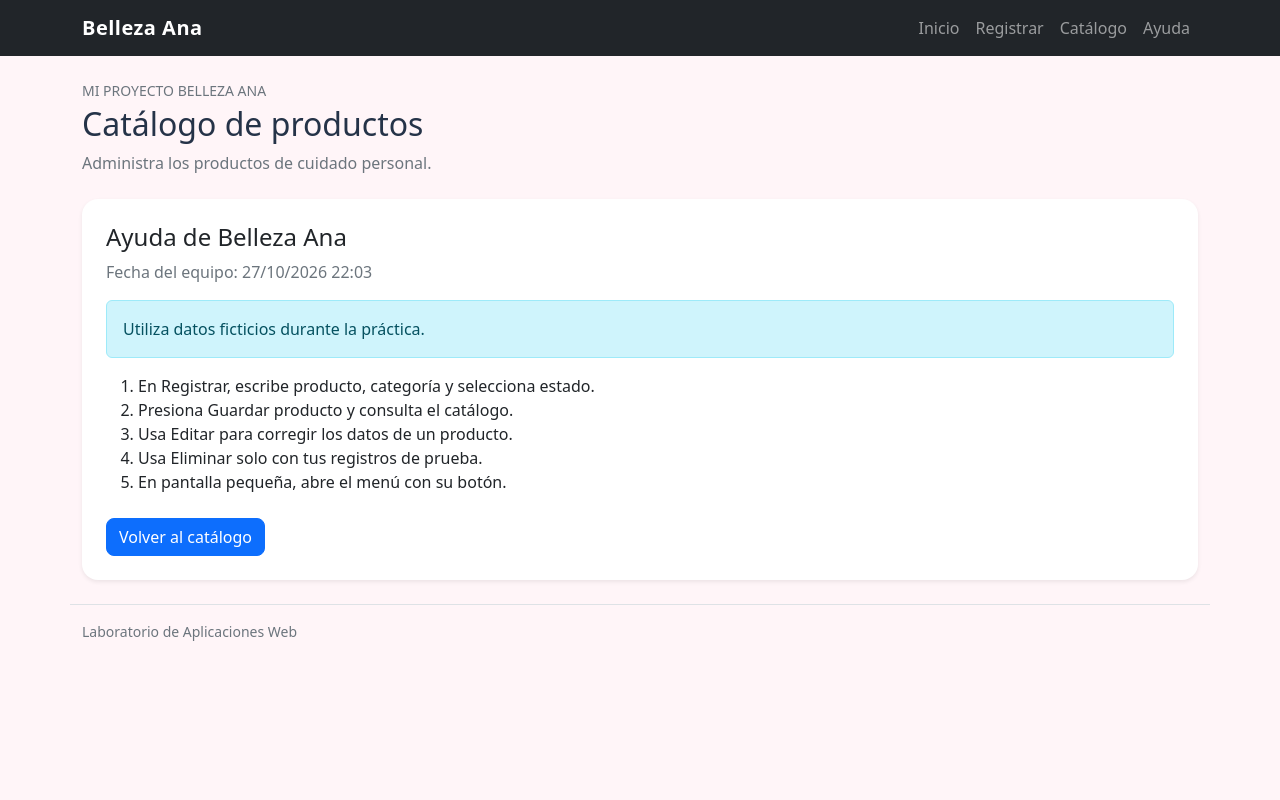
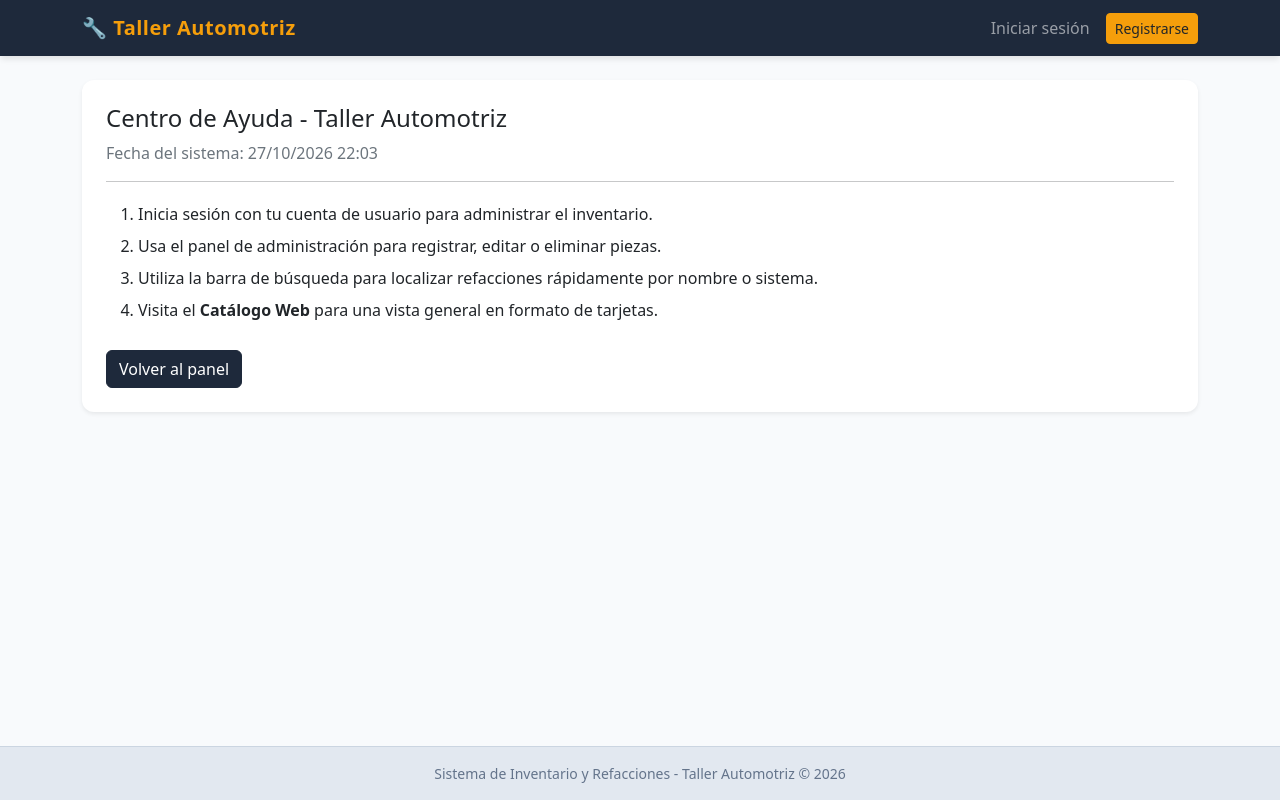
Before and after one commit to solisvallealejandrocbtis272-maker/Refaccionaria-ICE, a Flask app: page /ayuda in a window 1280 px wide. Run offline with Flask 3, Linux system fonts and the light colour scheme; some libraries are stand-ins or nearby versions.

Commit message:
Tercer cambio commit del proyecto

```diff
--- a/app.py
+++ b/app.py
@@ -2,13 +2,15 @@ import os
 from bson.objectid import ObjectId
 from bson.errors import InvalidId
 from datetime import datetime
-from flask import Flask, render_template, request, redirect, url_for, abort, jsonify
+from flask import Flask, render_template, request, redirect, url_for, abort, jsonify, session
 from pymongo import MongoClient
 from pymongo.errors import PyMongoError
+from werkzeug.security import generate_password_hash, check_password_hash
 
 app = Flask(__name__)
+app.secret_key = "clave_secreta_super_segura"  # Necesario para manejar sesiones de usuario
 
-# Configuración de conexión dinámica (Local vs Render / Atlas)
+# Conexión a MongoDB (Local o Atlas)
 mongo_uri = os.environ.get("MONGO_URI")
 if not mongo_uri:
     if os.environ.get("RENDER"):
@@ -16,79 +18,141 @@ if not mongo_uri:
     mongo_uri = "mongodb://127.0.0.1:27017/"
 
 cliente = MongoClient(mongo_uri, serverSelectionTimeoutMS=10000)
-base_datos = cliente["belleza_ana"]
-alumnos = base_datos["productos"]  # Colección 'productos'
+base_datos = cliente["taller_automotriz"]
+piezas = base_datos["piezas"]
+usuarios = base_datos["usuarios"]  # Nueva colección para cuentas de usuario
 
-def leer_formulario(datos=None):
-    if datos is None:
-        datos = request.form
-    campos = ("nombre", "categoria", "estado")
-    if any(not isinstance(datos.get(c, ""), str) for c in campos):
-        abort(400, description="Los campos deben contener texto.")
+# --- RUTAS DE AUTENTICACIÓN (Registro e Inicio de Sesión) ---
 
-    nombre = datos.get("nombre", "").strip()
-    categoria = datos.get("categoria", "").strip()
-    estado = datos.get("estado", "").strip()
+@app.route("/registro", methods=["GET", "POST"])
+def registro():
+    if request.method == "POST":
+        nombre_usuario = request.form.get("usuario", "").strip()
+        contrasena = request.form.get("password", "").strip()
 
-    if not nombre or not categoria or not estado:
-        abort(400, description="Completa nombre, categoría y estado.")
-    if len(nombre) > 80 or len(categoria) > 20:
-        abort(400, description="Máximo: nombre 80 y categoría 20.")
-    if estado not in ["Disponible", "Agotado"]:
-        abort(400, description="Selecciona un estado válido.")
+        if not nombre_usuario or not contrasena:
+            return render_template("registro.html", error="Completa todos los campos.")
 
-    return {"nombre": nombre, "categoria": categoria, "estado": estado}
+        # Verificar si el usuario ya existe
+        if usuarios.find_one({"usuario": nombre_usuario}):
+            return render_template("registro.html", error="El usuario ya existe.")
 
-def buscar_alumno(id):
-    try:
-        oid = ObjectId(id)
-    except InvalidId:
-        abort(404, description="La clave del producto no es válida.")
+        # Encriptar contraseña y guardar
+        hash_password = generate_password_hash(contrasena)
+        usuarios.insert_one({"usuario": nombre_usuario, "password": hash_password})
+        return redirect(url_for("login"))
 
-    producto = alumnos.find_one({"_id": oid})
-    if not producto:
-        abort(404, description="Este producto ya no existe.")
-    return producto
+    return render_template("registro.html")
 
-def producto_json(producto):
-    return {
-        "id": str(producto["_id"]),
-        "nombre": producto["nombre"],
-        "categoria": producto["categoria"],
-        "estado": producto["estado"]
-    }
+@app.route("/login", methods=["GET", "POST"])
+def login():
+    if request.method == "POST":
+        nombre_usuario = request.form.get("usuario", "").strip()
+        contrasena = request.form.get("password", "").strip()
 
-def leer_json():
-    datos = request.get_json(silent=True)
-    if not isinstance(datos, dict):
-        abort(400, description="Envía un objeto JSON válido.")
-    return leer_formulario(datos)
+        user = usuarios.find_one({"usuario": nombre_usuario})
+        if user and check_password_hash(user["password"], contrasena):
+            session["usuario"] = user["usuario"]
+            return redirect(url_for("inicio"))
 
-# Rutas Web (HTML)
+        return render_template("login.html", error="Usuario o contraseña incorrectos.")
+
+    return render_template("login.html")
+
+@app.route("/logout")
+def logout():
+    session.pop("usuario", None)
+    return redirect(url_for("login"))
+
+# --- RUTAS DEL TALLER Y BUSCADOR ---
+
 @app.route("/")
 def inicio():
-    lista = list(alumnos.find().sort("nombre", 1))
-    return render_template("index.html", alumnos=lista)
+    if "usuario" not in session:
+        return redirect(url_for("login"))
+
+    # Capturar término de búsqueda si el usuario escribe algo en el buscador
+    busqueda = request.args.get("q", "").strip()
+
+    if busqueda:
+        # Filtrar piezas por nombre o categoría usando comodines ($regex)
+        lista = list(piezas.find({
+            "$or": [
+                {"nombre": {"$regex": busqueda, "$options": "i"}},
+                {"categoria": {"$regex": busqueda, "$options": "i"}}
+            ]
+        }).sort("nombre", 1))
+    else:
+        lista = list(piezas.find().sort("nombre", 1))
+
+    return render_template("index.html", piezas=lista, busqueda=busqueda)
+
+@app.route("/catalogo")
+def catalogo():
+    # Página extra pública o exclusiva para visualizar el inventario en formato de tarjetas/catálogo
+    busqueda = request.args.get("q", "").strip()
+    if busqueda:
+        lista = list(piezas.find({
+            "$or": [
+                {"nombre": {"$regex": busqueda, "$options": "i"}},
+                {"categoria": {"$regex": busqueda, "$options": "i"}}
+            ]
+        }).sort("nombre", 1))
+    else:
+        lista = list(piezas.find().sort("nombre", 1))
+
+    return render_template("catalogo.html", piezas=lista, busqueda=busqueda)
 
 @app.route("/agregar", methods=["POST"])
 def agregar():
-    datos = leer_formulario()
-    alumnos.insert_one(datos)
+    if "usuario" not in session:
+        return redirect(url_for("login"))
+
+    nombre = request.form.get("nombre", "").strip()
+    categoria = request.form.get("categoria", "").strip()
+    estado = request.form.get("estado", "").strip()
+
+    if not nombre or not categoria or not estado:
+        abort(400, description="Completa todos los campos de la refacción.")
+
+    piezas.insert_one({"nombre": nombre, "categoria": categoria, "estado": estado})
     return redirect(url_for("inicio") + "#lista")
 
 @app.route("/editar/<id>", methods=["GET", "POST"])
 def editar(id):
-    producto = buscar_alumno(id)
+    if "usuario" not in session:
+        return redirect(url_for("login"))
+
+    try:
+        oid = ObjectId(id)
+    except InvalidId:
+        abort(404, description="ID no válido.")
+
+    pieza = piezas.find_one({"_id": oid})
+    if not pieza:
+        abort(404, description="La pieza no existe.")
+
     if request.method == "POST":
-        datos = leer_formulario()
-        alumnos.update_one({"_id": producto["_id"]}, {"$set": datos})
+        nombre = request.form.get("nombre", "").strip()
+        categoria = request.form.get("categoria", "").strip()
+        estado = request.form.get("estado", "").strip()
+
+        piezas.update_one({"_id": oid}, {"$set": {"nombre": nombre, "categoria": categoria, "estado": estado}})
         return redirect(url_for("inicio") + "#lista")
-    return render_template("editar.html", alumno=producto)
+
+    return render_template("editar.html", pieza=pieza)
 
 @app.route("/eliminar/<id>", methods=["POST"])
 def eliminar(id):
-    producto = buscar_alumno(id)
-    alumnos.delete_one({"_id": producto["_id"]})
+    if "usuario" not in session:
+        return redirect(url_for("login"))
+
+    try:
+        oid = ObjectId(id)
+    except InvalidId:
+        abort(404, description="ID no válido.")
+
+    piezas.delete_one({"_id": oid})
     return redirect(url_for("inicio") + "#lista")
 
 @app.route("/ayuda")
@@ -96,44 +160,5 @@ def ayuda():
     fecha = datetime.now().strftime("%d/%m/%Y %H:%M")
     return render_template("ayuda.html", fecha=fecha)
 
-# Rutas API REST (JSON)
-@app.route("/api/productos", methods=["GET", "POST"])
-def api_productos():
-    if request.method == "POST":
-        datos = leer_json()
-        resultado = alumnos.insert_one(datos)
-        producto = buscar_alumno(str(resultado.inserted_id))
-        return jsonify(producto_json(producto)), 201
-    lista = alumnos.find().sort("nombre", 1)
-    return jsonify([producto_json(p) for p in lista])
-
-@app.route("/api/productos/<id>", methods=["GET", "PUT", "DELETE"])
-def api_producto(id):
-    producto = buscar_alumno(id)
-    if request.method == "PUT":
-        datos = leer_json()
-        alumnos.update_one({"_id": producto["_id"]}, {"$set": datos})
-        return jsonify(producto_json(buscar_alumno(id)))
-    if request.method == "DELETE":
-        alumnos.delete_one({"_id": producto["_id"]})
-        return "", 204
-    return jsonify(producto_json(producto))
-
-# Manejo de Errores
-@app.errorhandler(PyMongoError)
-def error_mongo(error):
-    mensaje = "No fue posible conectar con la base de datos."
-    if request.path.startswith("/api/"):
-        return jsonify({"error": mensaje}), 503
-    return render_template("error.html", mensaje=mensaje), 503
-
-@app.errorhandler(400)
-@app.errorhandler(404)
-@app.errorhandler(405)
-def error_peticion(error):
-    if request.path.startswith("/api/"):
-        return jsonify({"error": error.description}), error.code
-    return render_template("error.html", mensaje=error.description), error.code
-
 if __name__ == "__main__":
     app.run(host="127.0.0.1", port=5000, debug=False)
--- a/static/estilos.css
+++ b/static/estilos.css
@@ -1,41 +1,76 @@
-/* Estilos globales y fondo suave */
-body {
-    background-color: #fff5f8;
-    color: #253348;
-    font-family: system-ui, -apple-system, "Segoe UI", Roboto, "Helvetica Neue", "Noto Sans", "Liberation Sans", Arial, sans-serif;
+:root {
+    --primary-color: #1e293b; /* Azul acero oscuro / Industrial */
+    --accent-color: #f59e0b;  /* Naranja / Amarillo advertencia automotriz */
+    --bg-color: #f8fafc;      /* Gris muy claro, limpio */
+    --card-bg: #ffffff;
+    --text-color: #334155;
 }
 
-/* Marca de la navegación */
+body {
+    background-color: var(--bg-color);
+    color: var(--text-color);
+    font-family: system-ui, -apple-system, "Segoe UI", Roboto, Helvetica, Arial, sans-serif;
+    min-height: 100vh;
+    display: flex;
+    flex-direction: column;
+}
+
+main {
+    flex: 1;
+}
+
+/* Barra de navegación */
+.navbar {
+    background-color: var(--primary-color) !important;
+    box-shadow: 0 4px 6px -1px rgba(0, 0, 0, 0.1);
+}
+
 .navbar-brand {
     font-weight: 700;
     letter-spacing: 0.5px;
+    color: var(--accent-color) !important;
 }
 
-/* Tarjetas y sombras suaves */
+/* Tarjetas */
 .card {
-    border: 0;
-    border-radius: 1rem;
-    box-shadow: 0 0.125rem 0.25rem rgba(0, 0, 0, 0.075);
+    border: none;
+    border-radius: 0.75rem;
+    box-shadow: 0 10px 15px -3px rgba(0, 0, 0, 0.05), 0 4px 6px -4px rgba(0, 0, 0, 0.05);
+    background-color: var(--card-bg);
 }
 
-/* Ajuste de desplazamiento para los identificadores (#registro y #lista) */
-section[id] {
-    scroll-margin-top: 1.5rem;
+/* Botones */
+.btn-primary {
+    background-color: var(--primary-color);
+    border-color: var(--primary-color);
+    font-weight: 500;
 }
 
-/* Encabezados de tabla */
-.table th {
-    white-space: nowrap;
+.btn-primary:hover {
+    background-color: #0f172a;
+    border-color: #0f172a;
 }
 
-/* Transiciones suaves en botones e interactividad */
-.btn {
-    border-radius: 0.5rem;
-    transition: all 0.2s ease-in-out;
+.btn-warning {
+    background-color: var(--accent-color);
+    border-color: var(--accent-color);
+    color: #fff;
+    font-weight: 500;
 }
 
-/* Personalización del badge contador */
-.badge {
-    font-size: 0.85em;
-    border-radius: 0.5rem;
+/* Tablas */
+.table-hover tbody tr:hover {
+    background-color: #f1f5f9;
 }
+
+/* Formularios */
+.form-control:focus, .form-select:focus {
+    border-color: var(--accent-color);
+    box-shadow: 0 0 0 0.25rem rgba(245, 158, 11, 0.25);
+}
+
+footer {
+    background-color: #e2e8f0;
+    color: #64748b;
+    border-top: 1px solid #cbd5e1;
+}
--- a/templates/ayuda.html
+++ b/templates/ayuda.html
@@ -1,22 +1,17 @@
 {% extends 'base.html' %}
 {% block contenido %}
-<section class="card shadow-sm">
+<div class="card shadow-sm">
     <div class="card-body p-4">
-        <h2 class="h4">Ayuda de Belleza Ana</h2>
-        <p class="text-secondary">Fecha del equipo: {{ fecha }}</p>
-        <div class="alert alert-info" role="note">
-            Utiliza datos ficticios durante la práctica.
-        </div>
-        <ol class="mb-4">
-            <li>En Registrar, escribe producto, categoría y selecciona estado.</li>
-            <li>Presiona Guardar producto y consulta el catálogo.</li>
-            <li>Usa Editar para corregir los datos de un producto.</li>
-            <li>Usa Eliminar solo con tus registros de prueba.</li>
-            <li>En pantalla pequeña, abre el menú con su botón.</li>
+        <h2 class="h4">Centro de Ayuda - Taller Automotriz</h2>
+        <p class="text-secondary">Fecha del sistema: {{ fecha }}</p>
+        <hr>
+        <ol class="mb-4 lh-lg">
+            <li>Inicia sesión con tu cuenta de usuario para administrar el inventario.</li>
+            <li>Usa el panel de administración para registrar, editar o eliminar piezas.</li>
+            <li>Utiliza la barra de búsqueda para localizar refacciones rápidamente por nombre o sistema.</li>
+            <li>Visita el <strong>Catálogo Web</strong> para una vista general en formato de tarjetas.</li>
         </ol>
-        <a class="btn btn-primary" href="{{ url_for('inicio') }}">
-            Volver al catálogo
-        </a>
+        <a class="btn btn-primary" href="{{ url_for('inicio') }}">Volver al panel</a>
     </div>
-</section>
+</div>
 {% endblock %}
--- a/templates/base.html
+++ b/templates/base.html
@@ -3,51 +3,58 @@
 <head>
     <meta charset="utf-8">
     <meta name="viewport" content="width=device-width, initial-scale=1">
-    <title>Belleza Ana - Catálogo</title>
+    <title>Taller Automotriz - Control de Refacciones</title>
     <link rel="stylesheet" href="{{ url_for('static', filename='bootstrap/css/bootstrap.min.css') }}">
     <link rel="stylesheet" href="{{ url_for('static', filename='estilos.css') }}">
 </head>
 <body>
-    <nav class="navbar navbar-expand-lg bg-dark" data-bs-theme="dark" aria-label="Menú principal">
+    <nav class="navbar navbar-expand-lg navbar-dark" aria-label="Menú principal">
         <div class="container">
             <a class="navbar-brand" href="{{ url_for('inicio') }}">
-                Belleza Ana
+                🔧 Taller Automotriz
             </a>
-            <button class="navbar-toggler" type="button" data-bs-toggle="collapse" data-bs-target="#menuPrincipal" aria-controls="menuPrincipal" aria-expanded="false" aria-label="Abrir o cerrar menú">
+            <button class="navbar-toggler" type="button" data-bs-toggle="collapse" data-bs-target="#menuPrincipal" aria-controls="menuPrincipal" aria-expanded="false" aria-label="Abrir menú">
                 <span class="navbar-toggler-icon"></span>
             </button>
             <div class="collapse navbar-collapse" id="menuPrincipal">
-                <ul class="navbar-nav ms-auto">
+                <ul class="navbar-nav ms-auto align-items-center">
+                    {% if session.get('usuario') %}
                         <li class="nav-item">
-                        <a class="nav-link" href="{{ url_for('inicio') }}">Inicio</a>
+                            <a class="nav-link" href="{{ url_for('inicio') }}">Panel Admin</a>
                         </li>
                         <li class="nav-item">
-                        <a class="nav-link" href="{{ url_for('inicio') }}#registro">Registrar</a>
-                    </li>
-                    <li class="nav-item">
-                        <a class="nav-link" href="{{ url_for('inicio') }}#lista">Catálogo</a>
+                            <a class="nav-link" href="{{ url_for('catalogo') }}">Catálogo Web</a>
                         </li>
                         <li class="nav-item">
                             <a class="nav-link" href="{{ url_for('ayuda') }}">Ayuda</a>
                         </li>
+                        <li class="nav-item ms-lg-3">
+                            <span class="text-warning small d-block mb-1 mb-lg-0">👤 {{ session['usuario'] }}</span>
+                        </li>
+                        <li class="nav-item ms-lg-2">
+                            <a class="btn btn-outline-light btn-sm" href="{{ url_for('logout') }}">Cerrar sesión</a>
+                        </li>
+                    {% else %}
+                        <li class="nav-item">
+                            <a class="nav-link" href="{{ url_for('login') }}">Iniciar sesión</a>
+                        </li>
+                        <li class="nav-item">
+                            <a class="btn btn-warning btn-sm text-dark ms-lg-2" href="{{ url_for('registro') }}">Registrarse</a>
+                        </li>
+                    {% endif %}
                 </ul>
             </div>
         </div>
     </nav>
 
     <main class="container py-4">
-        <header class="mb-4">
-            <p class="text-uppercase text-secondary small mb-1">
-                Mi proyecto Belleza Ana
-            </p>
-            <h1 class="h2">Catálogo de productos</h1>
-            <p class="text-secondary">Administra los productos de cuidado personal.</p>
-        </header>
         {% block contenido %}{% endblock %}
     </main>
 
-    <footer class="container py-3 border-top text-secondary small">
-        Laboratorio de Aplicaciones Web
+    <footer class="py-3 text-center small">
+        <div class="container">
+            Sistema de Inventario y Refacciones - Taller Automotriz &copy; 2026
+        </div>
     </footer>
 
     <script src="{{ url_for('static', filename='bootstrap/js/bootstrap.bundle.min.js') }}"></script>
```
Also changed, not shown: templates/catalogo.html (added, +43 -0 lines), templates/editar.html (+13 -17 lines), templates/error.html (+4 -6 lines), templates/index.html (+43 -23 lines), templates/login.html (added, +29 -0 lines), templates/registro.html (added, +29 -0 lines). Lines whose indentation alone changed are shown as unchanged.
